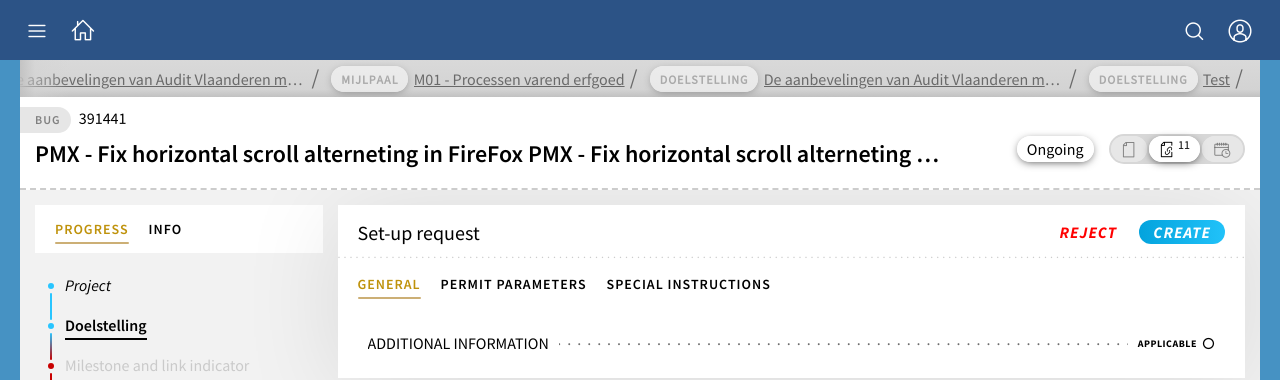
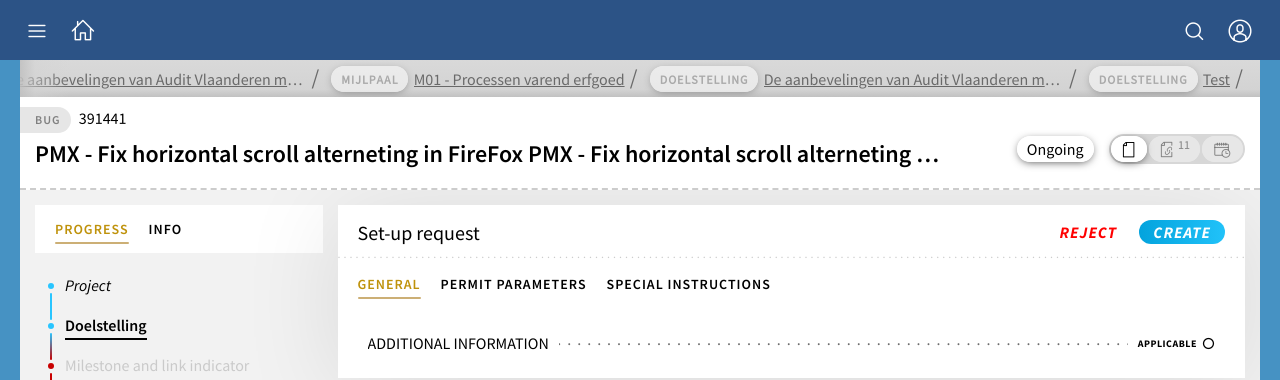
Before and after one commit to lordblendi/tracker-mockup, a Jekyll site: the page built from index.md, in a window 1280 px wide. Shown: the top 380 px of the page. Built offline with Jekyll 4.4.1, drawn with Linux system fonts in a browser that asks for light colours; nearby versions of some CDN libraries; comment, search, counter and statistics services are not loaded.

Commit message:
item-header: toggle should be required, and selecting the good default item

```diff
--- a/_includes/blocks/item-header.html
+++ b/_includes/blocks/item-header.html
@@ -19,14 +19,14 @@
     </div>
 
     <div class="item-header__action">
-      <div class="pmx-selector pmx-selector--expanded pmx-selector--toggleselect JS_selector">
-        <div class="pmx-selector__item JS_selectorItem JS_toggle-progress">
+      <div class="pmx-selector pmx-selector--expanded pmx-selector--toggleselect JS_selector pmx-selector--required">
+        <div class="pmx-selector__item pmx-selector__item--selected JS_selectorItem JS_toggle-progress">
           <div class="pmx-selector__block">
             <div class="pmx-selector__blockPart pmx-selector__blockPart--prefix">च</div>
           </div>
         </div>
         <div class="pmx-selector__itemSeperator"></div>
-        <div class="pmx-selector__item pmx-selector__item--selected JS_selectorItem JS_toggle-comments">
+        <div class="pmx-selector__item  JS_selectorItem JS_toggle-comments">
           <div class="pmx-selector__block">
             <div class="pmx-selector__blockPart pmx-selector__blockPart--prefix">ރ</div>
             <div class="pmx-selector__blockPart pmx-selector__blockPart--counter"><sup>11</sup></div>
```
